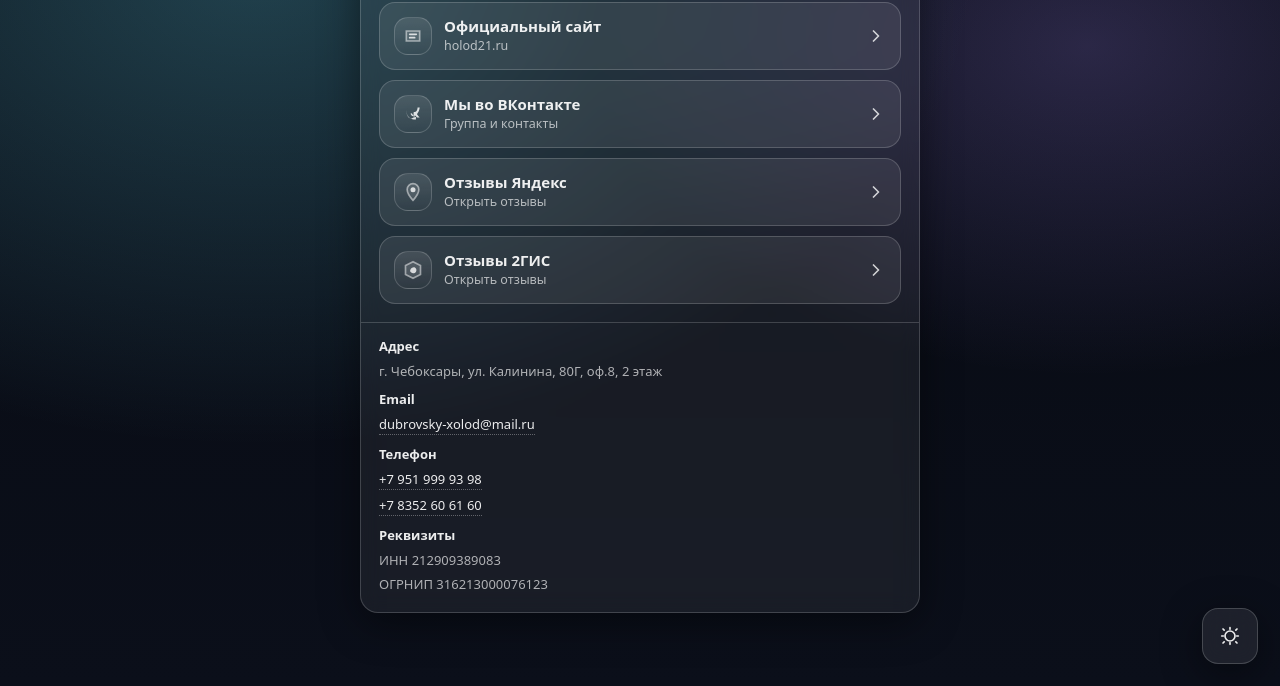
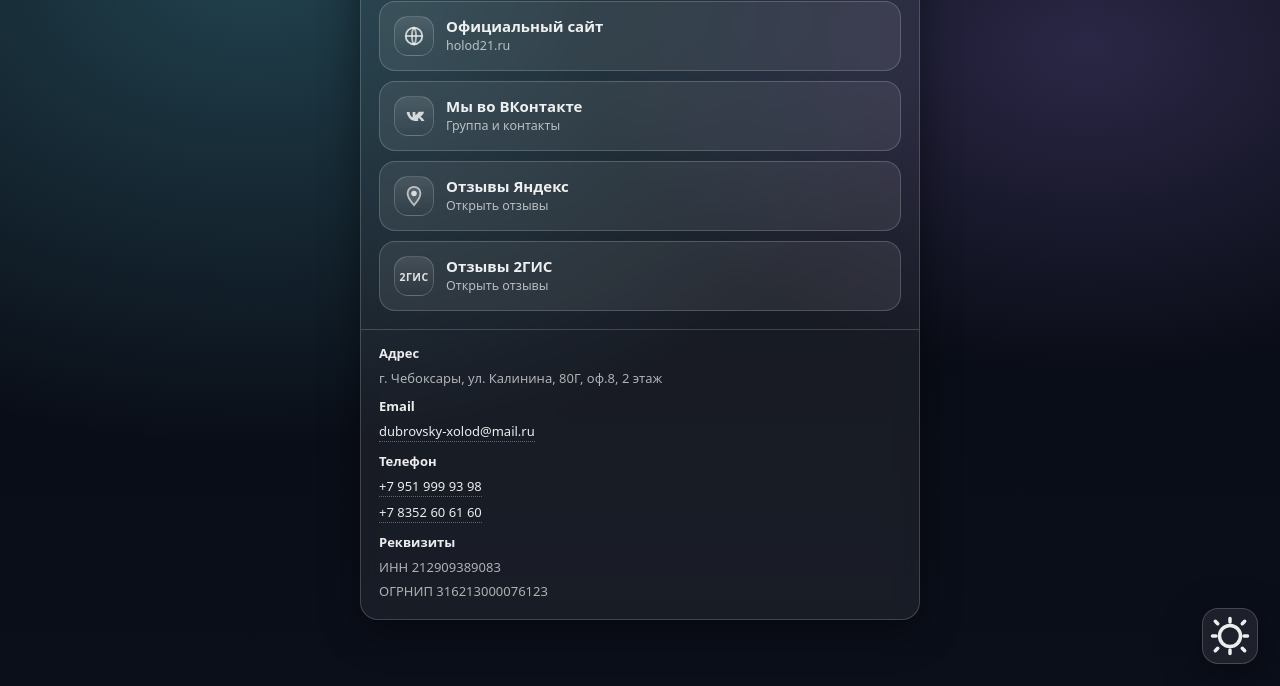
Before and after one commit to iglesius-rus/vizitka_holod21, a plain HTML site: page index.html in a window 1280 px wide. Shown: the part 114-800 px from the top of the page. Drawn offline with Linux system fonts and the light colour scheme.

Commit message:
Add files via upload

```diff
--- a/index.html
+++ b/index.html
@@ -76,7 +76,7 @@
     }
 
     .header{
-      padding: 18px 18px 12px 18px;
+      padding: 18px;
       display:flex;
       align-items:center;
       justify-content:center;
@@ -86,7 +86,7 @@
     .logo{
       height: 84px;
       width: auto;
-      max-width: min(240px, 80vw);
+      max-width: min(260px, 86vw);
       border-radius: 16px;
       border: 1px solid var(--ring);
       background: linear-gradient(180deg, var(--card2), transparent);
@@ -136,14 +136,31 @@
     }
 
     .badge{
-      width: 38px;
-      height: 38px;
+      width: 40px;
+      height: 40px;
       border-radius: 14px;
       display:grid;
       place-items:center;
       border: 1px solid var(--ring);
       background: linear-gradient(180deg, var(--card2), transparent);
       flex-shrink:0;
+    }
+
+    .badge svg{
+      width: 22px;
+      height: 22px;
+      display:block;
+      opacity: .92;
+    }
+
+    .badge .txt{
+      font-weight: 800;
+      letter-spacing: .5px;
+      font-size: 10.5px;
+      line-height: 1;
+      opacity: .92;
+      transform: translateY(.5px);
+      user-select:none;
     }
 
     .label{
@@ -209,8 +226,6 @@
       border-bottom-color: color-mix(in oklab, var(--text) 60%, transparent);
     }
 
-    svg{ width:20px; height:20px; display:block; }
-
     /* Кнопка темы внизу справа */
     .themeFab{
       position: fixed;
@@ -267,11 +282,13 @@
           <!-- 1) Официальный сайт -->
           <a class="btn" role="listitem" href="https://www.holod21.ru/" target="_blank" rel="noopener noreferrer">
             <span class="left">
-              <span class="badge" aria-hidden="true">
+              <span class="badge" aria-hidden="true" title="Официальный сайт">
+                <!-- Земля / планета -->
                 <svg viewBox="0 0 24 24" fill="none">
-                  <path d="M4 6h16v12H4V6Z" fill="currentColor" opacity=".12"/>
-                  <path d="M4 6h16v12H4V6Z" stroke="currentColor" stroke-width="2" opacity=".55"/>
-                  <path d="M8 10h8M8 14h6" stroke="currentColor" stroke-width="2" stroke-linecap="round" opacity=".85"/>
+                  <circle cx="12" cy="12" r="9" stroke="currentColor" stroke-width="2" opacity=".9"/>
+                  <path d="M3.5 12h17" stroke="currentColor" stroke-width="2" stroke-linecap="round" opacity=".75"/>
+                  <path d="M12 3c3 3 3 15 0 18" stroke="currentColor" stroke-width="2" stroke-linecap="round" opacity=".75"/>
+                  <path d="M12 3c-3 3-3 15 0 18" stroke="currentColor" stroke-width="2" stroke-linecap="round" opacity=".75"/>
                 </svg>
               </span>
               <span class="label">
@@ -289,9 +306,11 @@
           <!-- 2) Мы во ВКонтакте -->
           <a class="btn" role="listitem" href="https://m.vk.com/conditioning_cheboksary" target="_blank" rel="noopener noreferrer">
             <span class="left">
-              <span class="badge" aria-hidden="true">
+              <span class="badge" aria-hidden="true" title="ВКонтакте">
+                <!-- VK (векторный монограмный стиль, в той же подаче) -->
                 <svg viewBox="0 0 24 24" fill="none">
-                  <path d="M4 7.6c.2 9.2 6.5 11.1 10.9 11.1h.6v-3.1c-2.2.2-2.9-1.5-3.4-2.2-.8-1.2-1.4-2-2.1-2.2-.7-.2-1 .2-.7 1 .3.8 1.6 2.7 3.4 2.4v-4c0-.5.2-.9.8-.9 1.1 0 2.3-.8 3.1-2 .7-1 .9-2.3.9-3.4H20c-.2 2.7-1 4.9-2.6 6.7-.5.6-.7 1.2-.2 1.9.6.8 1.6 1.9 2.8 3.2h-3.2c-.7-.7-1.3-1.4-1.9-2-.7-.6-1.1-.5-1.1.4v1.6h-1.4C8.8 19.2 4.2 16.2 4 7.6Z" fill="currentColor" opacity=".9"/>
+                  <path d="M4 7.5h3.2c.2 3 1.6 5.4 3.3 5.9V7.5h3v3.4c1.6-.2 3.2-2.4 3.7-3.4H23c-.7 2.6-2.5 4.6-4 5.4 1.7.8 3.7 2.7 4.4 4.6h-3.4c-.6-1.3-2.1-3.1-3.4-3.2v3.2h-1.8C9.4 17.5 5.1 14.2 4 7.5Z"
+                        fill="currentColor" opacity=".92"/>
                 </svg>
               </span>
               <span class="label">
@@ -309,11 +328,12 @@
           <!-- 3) Отзывы Яндекс -->
           <a class="btn" role="listitem" href="https://yandex.ru/maps/org/kholod/39096240000/reviews/?ll=47.271120%2C56.137977&tab=reviews&z=15" target="_blank" rel="noopener noreferrer">
             <span class="left">
-              <span class="badge" aria-hidden="true">
+              <span class="badge" aria-hidden="true" title="Отзывы Яндекс">
+                <!-- Тот самый “шикарный” пин -->
                 <svg viewBox="0 0 24 24" fill="none">
-                  <path d="M12 2c3.9 0 7 3.1 7 7 0 5.3-7 13-7 13S5 14.3 5 9c0-3.9 3.1-7 7-7Z" fill="currentColor" opacity=".12"/>
-                  <path d="M12 2c3.9 0 7 3.1 7 7 0 5.3-7 13-7 13S5 14.3 5 9c0-3.9 3.1-7 7-7Z" stroke="currentColor" stroke-width="2" opacity=".55"/>
-                  <path d="M12 12.2a3 3 0 1 0 0-6 3 3 0 0 0 0 6Z" fill="currentColor" opacity=".85"/>
+                  <path d="M12 2c3.9 0 7 3.1 7 7 0 5.3-7 13-7 13S5 14.3 5 9c0-3.9 3.1-7 7-7Z" fill="currentColor" opacity=".14"/>
+                  <path d="M12 2c3.9 0 7 3.1 7 7 0 5.3-7 13-7 13S5 14.3 5 9c0-3.9 3.1-7 7-7Z" stroke="currentColor" stroke-width="2" opacity=".75"/>
+                  <path d="M12 12.2a3 3 0 1 0 0-6 3 3 0 0 0 0 6Z" fill="currentColor" opacity=".92"/>
                 </svg>
               </span>
               <span class="label">
@@ -331,12 +351,9 @@
           <!-- 4) Отзывы 2ГИС -->
           <a class="btn" role="listitem" href="https://2gis.ru/cheboksary/firm/70000001036743818/tab/reviews" target="_blank" rel="noopener noreferrer">
             <span class="left">
-              <span class="badge" aria-hidden="true">
-                <svg viewBox="0 0 24 24" fill="none">
-                  <path d="M12 2 3 6.7v10.6L12 22l9-4.7V6.7L12 2Z" fill="currentColor" opacity=".12"/>
-                  <path d="M12 2 3 6.7v10.6L12 22l9-4.7V6.7L12 2Z" stroke="currentColor" stroke-width="2" opacity=".55"/>
-                  <path d="M8.6 12.2c1.6-3.8 5.8-4.6 7.2-1.5 1 2.3-.7 5.2-3.7 5.2-1.7 0-3-1.1-3.5-2.3Z" fill="currentColor" opacity=".85"/>
-                </svg>
+              <span class="badge" aria-hidden="true" title="2ГИС">
+                <!-- 2ГИС (читаемо и в том же стиле) -->
+                <span class="txt">2ГИС</span>
               </span>
               <span class="label">
                 <strong>Отзывы 2ГИС</strong>
@@ -379,7 +396,7 @@
     </section>
   </main>
 
-  <button class="themeFab" id="themeBtn" type="button" aria-label="Переключить тему" title="Тема">
+  <button class="themeFab" id="themeBtn" type="button" aria-label="Переключить тему" title="Тема: авто (клик: тёмная)">
     <svg viewBox="0 0 24 24" fill="none" aria-hidden="true">
       <path d="M12 18a6 6 0 1 0 0-12 6 6 0 0 0 0 12Z" stroke="currentColor" stroke-width="2"/>
       <path d="M12 2v2M12 20v2M4 12H2M22 12h-2M5 5 3.6 3.6M20.4 20.4 19 19M19 5l1.4-1.4M3.6 20.4 5 19" stroke="currentColor" stroke-width="2" stroke-linecap="round"/>
@@ -413,7 +430,6 @@
       }
 
       function nextMode(current) {
-        // авто -> тёмная -> светлая -> авто
         if (!current || current === 'auto') return 'dark';
         if (current === 'dark') return 'light';
         return 'auto';
```
